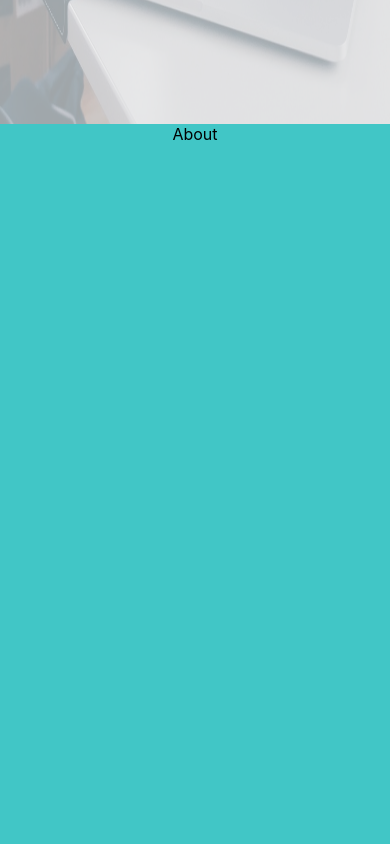
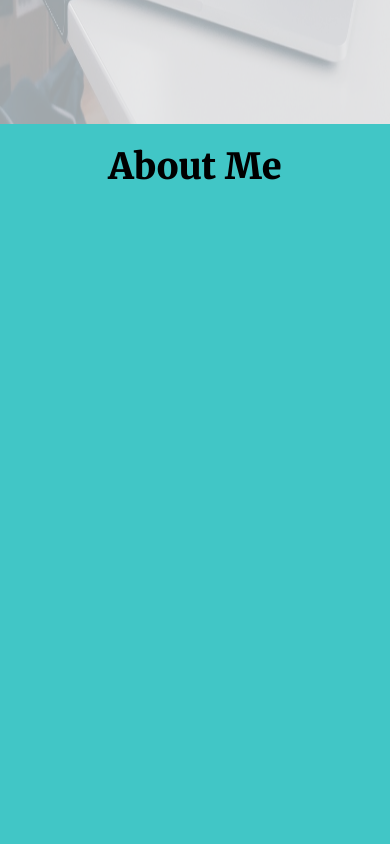
Before and after one commit to melanierolo/Portfolio-react, a React (Create React App) app: page / in a window 390 px wide. Shown: the part 800-1644 px from the top of the page. Built offline with nearby package versions, Linux system fonts and the light colour scheme.

Commit message:
About-section: added a component title on the page

```diff
--- a/src/components/About/index.jsx
+++ b/src/components/About/index.jsx
@@ -1,10 +1,11 @@
 import React from "react";
+import Title from "../Title";
 import "./style.css";
 
 export default function About() {
   return (
     <section className="about" id="about">
-      About
+      <Title>About Me</Title>
     </section>
   );
 }
--- /dev/null
+++ b/src/components/Title/index.jsx
@@ -0,0 +1,8 @@
+import React from "react";
+import "./style.css";
+
+export default function Title(props) {
+  const { children } = props;
+  //console.log("props", props);
+  return <div className="title">{children}</div>;
+}
--- /dev/null
+++ b/src/components/Title/style.css
@@ -0,0 +1,13 @@
+.title {
+  font-size: 48px;
+  font-weight: 500;
+  padding: 50px;
+  font-family: "Merriweather", serif;
+}
+
+@media screen and (max-width: 480px) {
+  .title {
+    padding: 20px;
+    font-size: 36px;
+  }
+}
```
